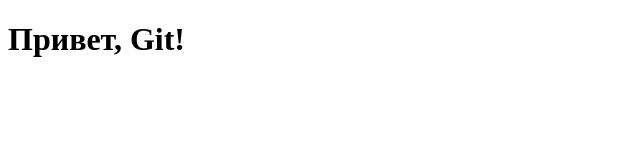
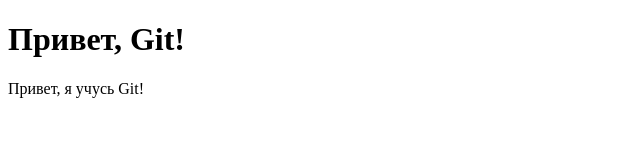
Before and after one commit to theawesomepath/my-first-site, a plain HTML site: page index.html in a window 1280 px wide. Shown: the whole page, without its empty margins (0-640 px from the left). Drawn offline with Linux system fonts and the light colour scheme.

Commit message:
Добавил абзац с текстом о себе.

```diff
--- a/index.html
+++ b/index.html
@@ -7,5 +7,6 @@
 </head>
 <body>
 	<h1>Привет, Git!</h1>
+	<p>Привет, я учусь Git!</p>
 </body>
 </html>
```
